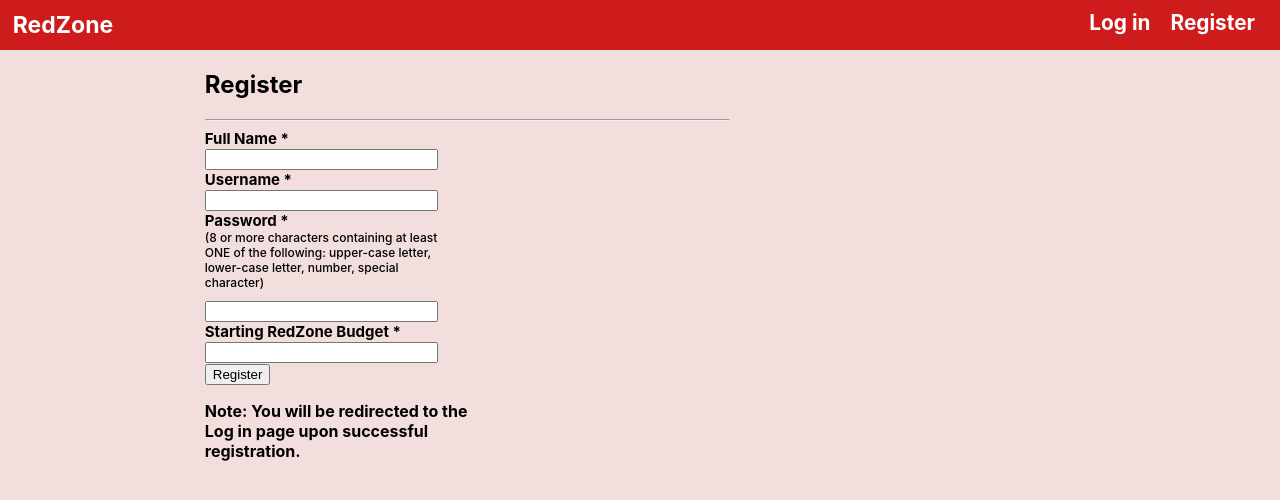
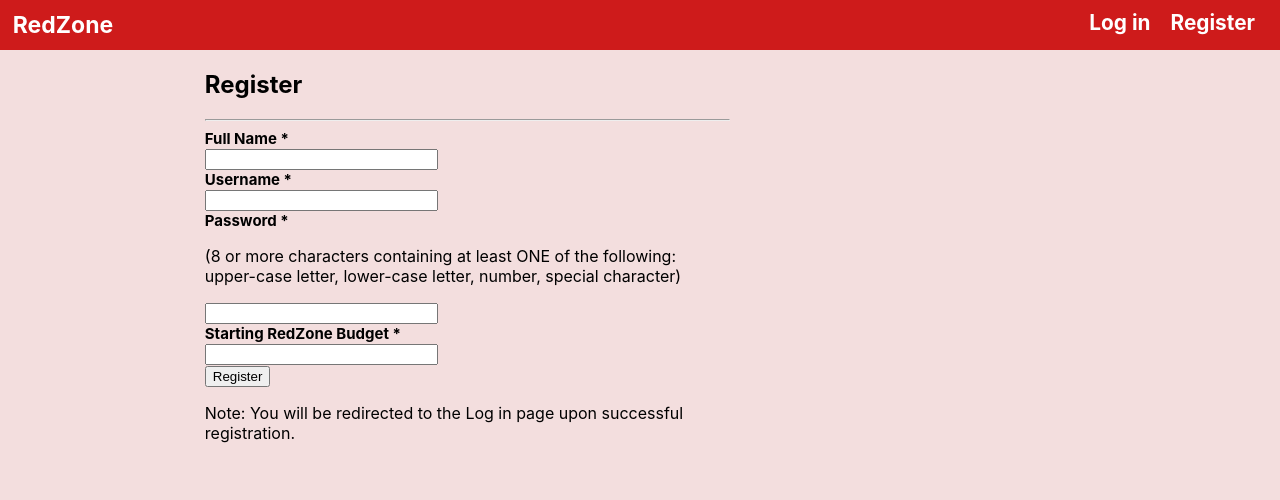
Before and after one commit to msanders454/TimeCapsule-Client, a React (Create React App) app: page /register in a window 1280 px wide. Shown: the top 500 px of the page. Built offline with nearby package versions, Linux system fonts and the light colour scheme.

Commit message:
Edited README.md

```diff
--- a/src/ExpenseForm/ExpenseForm.js
+++ b/src/ExpenseForm/ExpenseForm.js
@@ -96,7 +96,7 @@ export default class ExpenseForm extends Component {
                 </div>
 
                 <div className='ExpenseFormOptions'>
-                    <label htmlFor='AddExpenseFormlabel'>($) Amount<Required className='required' /></label>
+                    <label htmlFor='AddExpenseFormlabel'> Amount<Required className='required' /></label>
                     <input
                         name='amount'
                         type='number'
--- a/src/Routes/Landing-page/Landing-page.css
+++ b/src/Routes/Landing-page/Landing-page.css
@@ -36,27 +36,10 @@
     height: 90px;
 }
 
-.Copyright {
-    margin: 15% auto;
-    text-align: center;
-    color: #360000;
-}
-
-.Copyright a {
-    text-decoration: none;
-}
-
-.Copyright a:hover {
-    color: #cc0000;
-}
-
 
 @media only screen and (min-width: 420px) {
     .landingpage-description {
         width: 90%;
-        font-size: 16px;
-    }
-    .Copyright {
         font-size: 16px;
     }
 }
@@ -64,9 +47,6 @@
 @media only screen and (min-width: 520px) {
     .landingpage {
         width: 85%;
-        font-size: 18px;
-    }
-    .Copyright {
         font-size: 18px;
     }
 }
@@ -100,14 +80,4 @@
         width: 60%;
     }
 
-    .Copyright {
-        margin: 10% auto;
-    }
 }
-
-@media only screen and (min-width: 1300px) {
-
-    .Copyright {
-        margin: 5% auto;
-    }
-}
--- a/src/Routes/Landing-page/Landing-page.js
+++ b/src/Routes/Landing-page/Landing-page.js
@@ -9,7 +9,7 @@ const LandingPage = () => {
             <div className='info'>
                 <h1 className='heading'>RedZone</h1>
                 <hr className='line'></hr>
-                <p className='landingpage'>Keeping track of your daily spending. Use this app in order to keep track of spending habits. Remember to avoid the redzone. For a demonstration, log in with "Demo123" as the Username and "Demo123@" as the Password.</p>
+                <p className='landingpage'>Use this app in order to keep track of spending habits. You can look at list and charts of your expenses. Remember to avoid the redzone. Log in with "Demo123" as the Username and "Demo123@" as the Password in order to try out the demo.</p>
             </div>
             <div className='image'>
                 <img
@@ -18,7 +18,6 @@ const LandingPage = () => {
                     className='image-sign'
                 />
             </div>
-            <div className='Copyright'>Copyright &copy; 2020 - <a href='https://github.com/msanders454'>Michael Sanders</a></div>
         </div>
     )
 }
--- a/src/Routes/ReistrationPage/ReistrationForm.css
+++ b/src/Routes/ReistrationPage/ReistrationForm.css
@@ -3,7 +3,7 @@
     height: 475px;
 }
 
-.PasswordCriteria {
+.Criteria {
     display: none;
     font-size: 12px;
     width: 47.5%;
@@ -12,41 +12,13 @@
     margin-bottom: 10px;
 }
 
-.Note {
-    width: 100%;
-    font-weight: bold;
-}
 
-@media only screen and (min-width: 420px) {
-    .Note {
-        width: 90%;
-    }
-}
 
-@media only screen and (min-width: 520px) {
-    .Note {
-        width: 85%;
-    }
-}
-
-@media only screen and (min-width: 620px) {
-    .Note {
-        width: 80%;
-    }
-}
 
 @media only screen and (min-width: 768px) {
-    .Note {
-        width: 75%;
-    }
+
     .Input2 {
         width: 225px;
-    }
-}
-
-@media only screen and (min-width: 850px) {
-    .Note {
-        width: 70%;
     }
 }
 
@@ -54,11 +26,7 @@
     .Form {
         width: 525px;
     }
-    .PasswordCriteria {
+    .Criteria {
         display: block;
     }
-
-    .Note {
-        width: 55%;
-    }
 }
```
Also changed, not shown: 1 other file (tests, documents, lock files or other folders).
